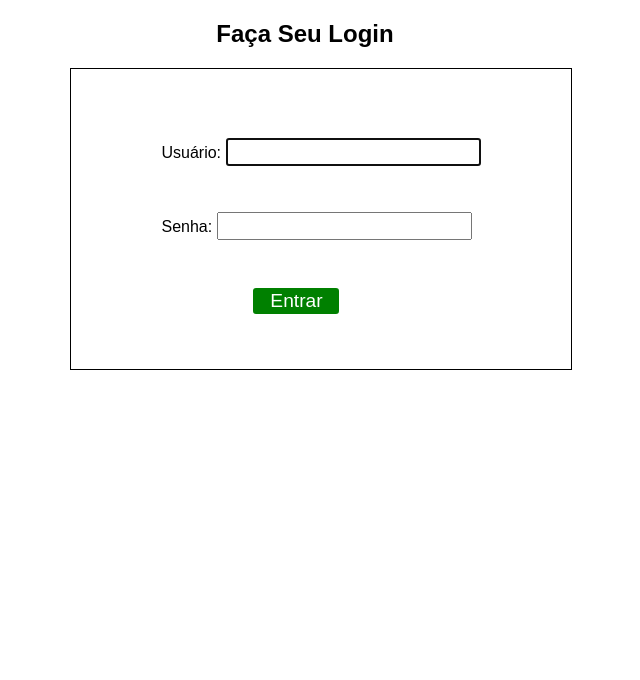
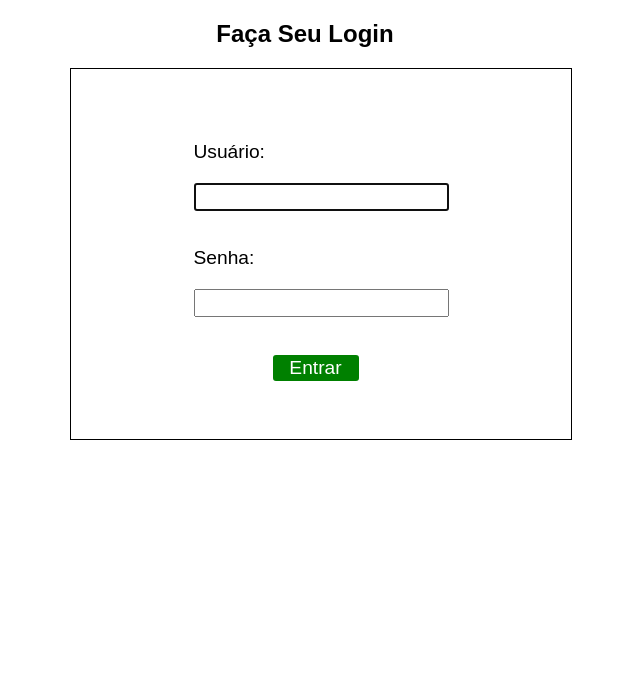
Before and after one commit to PedroNunesBH/django-career-portal, a Django app: page /login/ in a window 1280 px wide. Shown: the part 70-750 px from the top of the page, without its empty margins (335-975 px from the left). Run offline with Django 5.2, Linux system fonts and the light colour scheme.

Commit message:
Alteracoes na estilizacao do formulario de login da loginview

```diff
--- a/accounts/templates/login.html
+++ b/accounts/templates/login.html
@@ -13,7 +13,6 @@
             <form class="login-form" method="POST">
                 {% csrf_token %}
                 {{ auth_form.as_p }}
-
                 <button class="btn-login-form" type="submit">Entrar</button>
             </form>
         </div>
--- a/accounts/views.py
+++ b/accounts/views.py
@@ -17,7 +17,7 @@ def login_view(request):
             login(request, user)  # Realiza o login
             return redirect('job_list')  # Redireciona o usuario para a pagina de name cars_list
         else:
-            auth_form = AuthenticationForm()
+            auth_form = AuthenticationForm(data=request.POST)
     else:
         auth_form = AuthenticationForm()
     return render(request, "login.html", {'auth_form': auth_form})
--- a/static/css/login.css
+++ b/static/css/login.css
@@ -9,11 +9,11 @@
     border: 1px solid black;
     width: 500px;
     margin-left: 405px;
-    height: 300px;
+    height: 370px;
 }
 
 .btn-login-form {
-    margin-left: 90px;
+    margin-left: 210px;
     border: 2px solid white;
     border-radius: 5px;
     height: 30px;
@@ -23,7 +23,7 @@
     font-size: 1.2rem;
 }
 
-.login-form input {
+.login-form input, label {
     font-size: 1.2rem;
-    margin-bottom: 30px;
+    margin: 20px 133px;
 }
```
